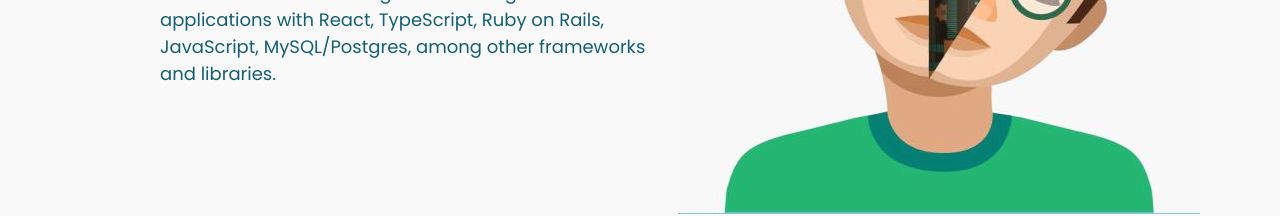
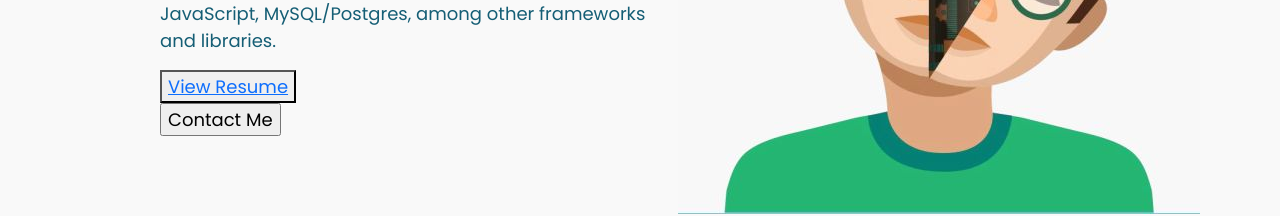
Before and after one commit to o-brayarn/portfolio, a React (Create React App) app: page / in a window 1280 px wide. Shown: the part 310-526 px from the top of the page. Built offline with nearby package versions, Linux system fonts and the light colour scheme; a web font is replaced by a local one.

Commit message:
add resume && contactme btns

```diff
--- a/src/pages/homepage/HomePage.jsx
+++ b/src/pages/homepage/HomePage.jsx
@@ -11,15 +11,29 @@ export default function HomePage() {
             <h1>Hi, I'm <span>Brayarn</span> </h1>
             <RotatingText />
         </div>
+
         <div className='portfolio__home-content__details'>
-        <p>
-        A dedicated Software Engineer. Building Web applications with React, TypeScript, Ruby on Rails, JavaScript, MySQL/Postgres, among other frameworks and libraries.
-        </p>
+          <p>
+          A dedicated Software Engineer. Building Web applications with React, TypeScript, Ruby on Rails, JavaScript, MySQL/Postgres, among other frameworks and libraries.
+          </p>
         </div>
+
+        <div className='portfolio__buttons'>
+          <div className='resume__btn'>
+            <button type='button'>
+              <a href="https://docs.google.com/document/d/1SO2GqK0zZdbawB-l4kiCpDmmAQGCUABn1_J-aAHbfsU/edit?usp=sharing" target="_blank"  rel="noopener noreferrer">View Resume</a>
+            </button>
+          </div>
+
+          <div className='contact__me-btn'>
+            <input type="button" value="Contact Me" />
+          </div>
+        </div>
+
       </div>
 
       <div className='portfolio__home-image'>
-        <img src={placeholder} alt="grad" />
+        <img src={placeholder} alt="my profile" />
       </div>
 
 
```
